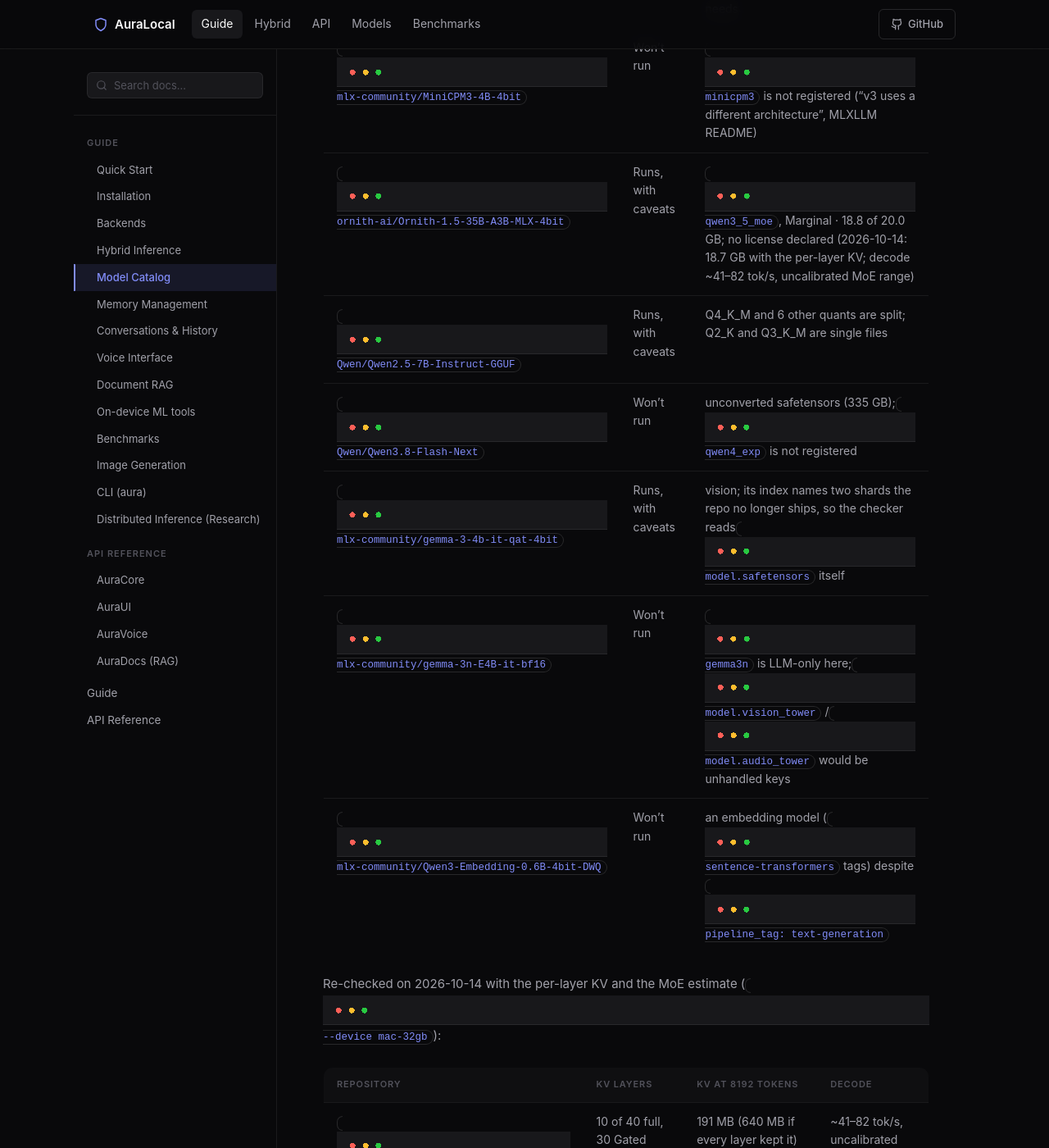
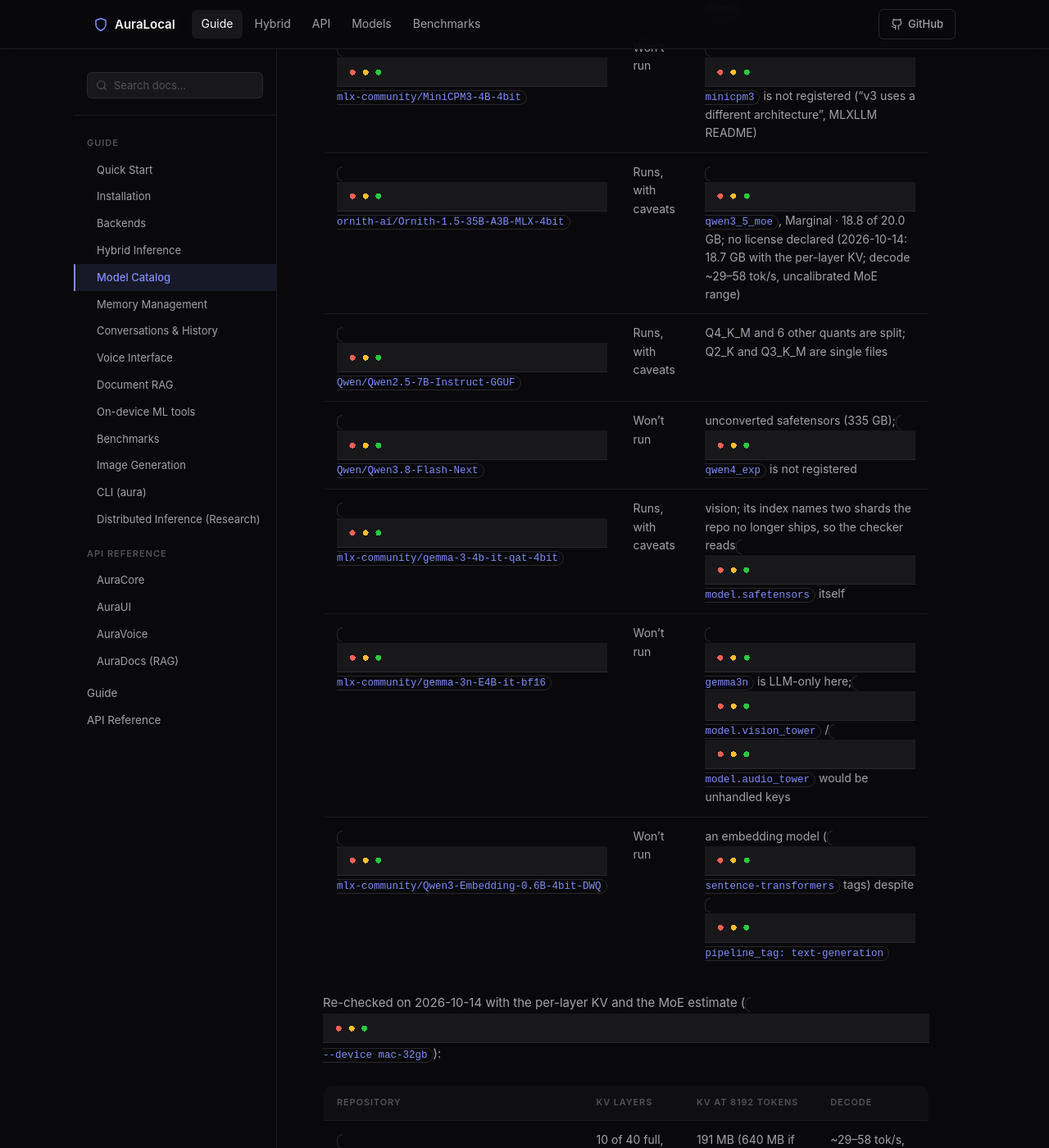
Before and after one commit to iOSDevC/AuraLocal, a Jekyll site: the page built from docs/guide/models.md, in a window 1280 px wide and 1400 px high, scrolled down 28393 px. Shown: the whole window at 82% size. Built offline with Jekyll 4.4.1, drawn with Linux system fonts in a browser that asks for light colours; some of the changed text lies outside the part shown.

Commit message:
fix: reconcile the merged decode estimate and stats with interruption
- docs/guide/models.md: the Ornith, Qwen3.5-2B and Gemma 3 4B decode
  figures came from the old bandwidth-only formula. Re-ran
  `aura models check --device mac-32gb` on the merged branch: Ornith
  ~29-58 tok/s (was 41-82), Qwen3.5-2B ~63 (94), Gemma 3 4B ~40 (47),
  Gemma 3 12B unchanged at ~20. The MoE range text now points to the
  fitted formula.
- docs/guide/benchmarks.md: the accuracy gate covers dense sizing only;
  link to the uncalibrated MoE range.
- BackgroundLifecycleTests: a backgrounded generation clears
  lastGenerationStats even though the backend returned normally.

Co-Authored-By: Claude Opus 5.5 <noreply@anthropic.com>

```diff
--- a/docs/guide/models.md
+++ b/docs/guide/models.md
@@ -385,7 +386,7 @@ Verified on 2026-09-29 with `aura models check <repo> --device mac-32gb` (M1 Pro
 | `mlx-community/MiniCPM5-1B-4bit` | Runs | `model_type` `llama`; 0.57 GB — fits the iPhone 4 GB class |
 | `mlx-community/MiniCPM4.1-8B-4bit` | Runs | `minicpm`; its `longrope` carries the fields RoPEUtils needs |
 | `mlx-community/MiniCPM3-4B-4bit` | Won't run | `minicpm3` is not registered ("v3 uses a different architecture", MLXLLM README) |
-| `ornith-ai/Ornith-1.5-35B-A3B-MLX-4bit` | Runs, with caveats | `qwen3_5_moe`, Marginal · 18.8 of 20.0 GB; no license declared (2026-10-14: 18.7 GB with the per-layer KV; decode ~41–82 tok/s, uncalibrated MoE range) |
+| `ornith-ai/Ornith-1.5-35B-A3B-MLX-4bit` | Runs, with caveats | `qwen3_5_moe`, Marginal · 18.8 of 20.0 GB; no license declared (2026-10-14: 18.7 GB with the per-layer KV; decode ~29–58 tok/s, uncalibrated MoE range) |
 | `Qwen/Qwen2.5-7B-Instruct-GGUF` | Runs, with caveats | Q4_K_M and 6 other quants are split; Q2_K and Q3_K_M are single files |
 | `Qwen/Qwen3.8-Flash-Next` | Won't run | unconverted safetensors (335 GB); `qwen4_exp` is not registered |
 | `mlx-community/gemma-3-4b-it-qat-4bit` | Runs, with caveats | vision; its index names two shards the repo no longer ships, so the checker reads `model.safetensors` itself |
@@ -396,10 +397,10 @@ Re-checked on 2026-10-14 with the per-layer KV and the MoE estimate (`--device m
 
 | Repository | KV layers | KV at 8192 tokens | Decode |
 |------------|-----------|-------------------|--------|
-| `ornith-ai/Ornith-1.5-35B-A3B-MLX-4bit` | 10 of 40 full, 30 Gated DeltaNet (31.4 MB state) | 191 MB (640 MB if every layer kept it) | ~41–82 tok/s, uncalibrated MoE range: a token reads ≈1.82 of 18.17 GB |
-| `mlx-community/Qwen3.5-2B-4bit` | 6 of 24 full, 18 Gated DeltaNet (9.6 MB state) | 106 MB (384 MB) | ~94 tok/s |
+| `ornith-ai/Ornith-1.5-35B-A3B-MLX-4bit` | 10 of 40 full, 30 Gated DeltaNet (31.4 MB state) | 191 MB (640 MB if every layer kept it) | ~29–58 tok/s, uncalibrated MoE range: a token reads ≈1.82 of 18.17 GB |
+| `mlx-community/Qwen3.5-2B-4bit` | 6 of 24 full, 18 Gated DeltaNet (9.6 MB state) | 106 MB (384 MB) | ~63 tok/s |
 | `mlx-community/gemma-3-12b-it-qat-4bit` | 8 of 48 full, 40 sliding (1024 tokens) | 832 MB (3072 MB) | ~20 tok/s |
-| `mlx-community/gemma-3-4b-it-4bit` | 5 of 34 full, 29 sliding (1024 tokens); heads from the runtime defaults | 276 MB (1088 MB) | ~47 tok/s |
+| `mlx-community/gemma-3-4b-it-4bit` | 5 of 34 full, 29 sliding (1024 tokens); heads from the runtime defaults | 276 MB (1088 MB) | ~40 tok/s |
 
 ### Device presets
 
```
Also changed, not shown: other parts of docs/guide/models.md (+2 -1 lines), docs/guide/benchmarks.md (+4 -0 lines), 1 other file.
